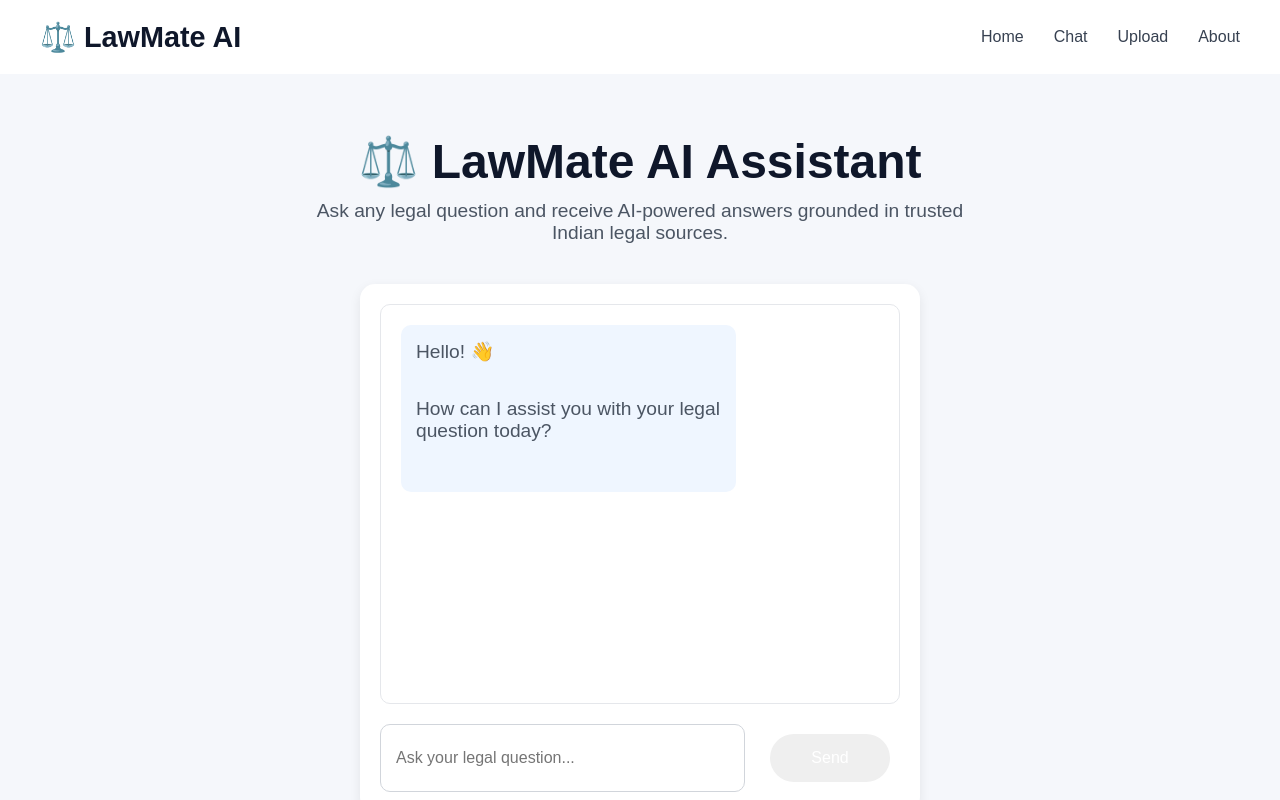
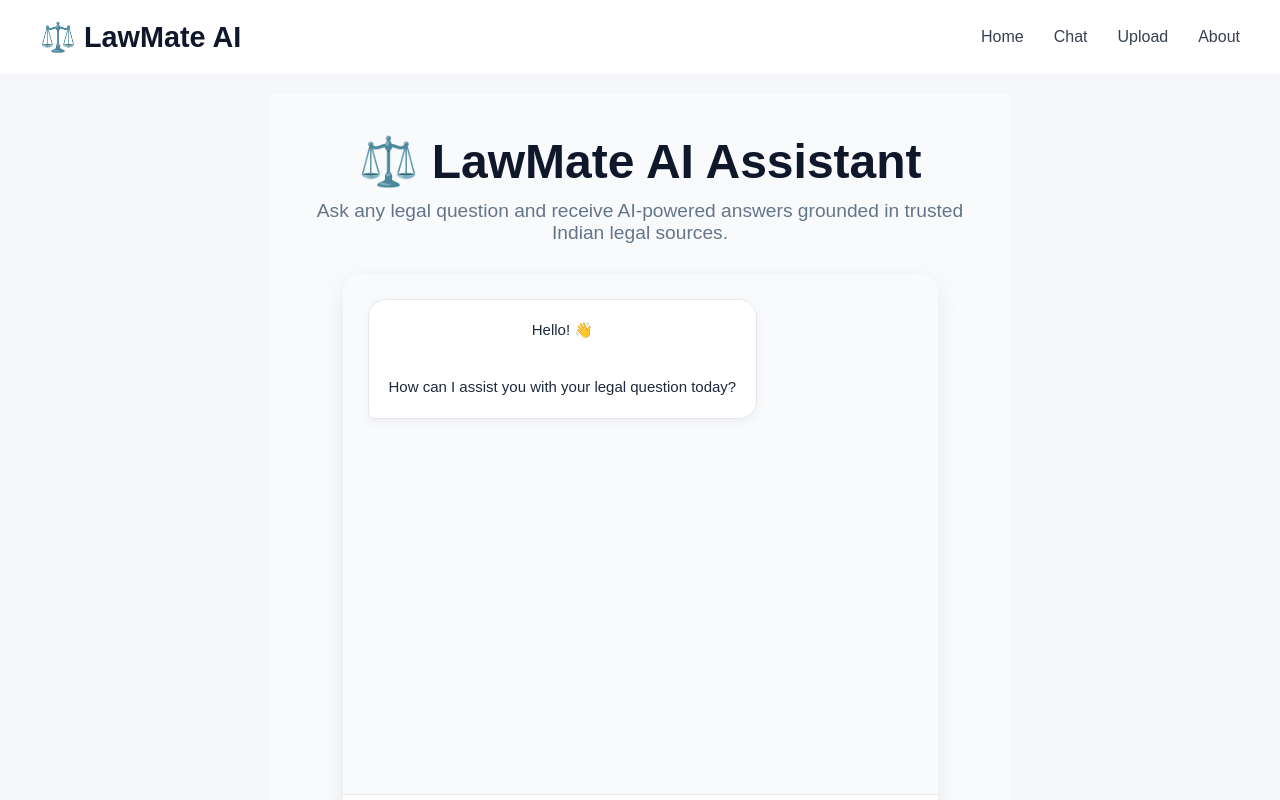
Before and after one commit to karamchandsuresh/LawMate-AI, a React app in the folder frontend/: page /chat in a window 1280 px wide. Shown: the top 800 px of the page. Built offline with nearby package versions, Linux system fonts and the light colour scheme; the HTML template or start-up script is replaced by a standard one.

Commit message:
Improve LawMate AI chat interface and user experience

```diff
--- a/frontend/src/App.css
+++ b/frontend/src/App.css
@@ -177,70 +177,207 @@ button:hover {
 .chat-page {
   text-align: center;
   padding: 40px 20px;
+  background: #F8FAFC;
+  min-height: 100vh;
 }
 
-.chat-container {
-  width: 80%;
-  max-width: 900px;
-  margin: 40px auto;
-
-  background: white;
-
-  border-radius: 15px;
-
-  box-shadow: 0 4px 12px rgba(0,0,0,0.08);
-
-  padding: 20px;
+.chat-page h1 {
+  color: #0F172A;
+  margin-bottom: 10px;
 }
 
+.chat-page p {
+  color: #64748B;
+  margin-bottom: 30px;
+}
+
+/* ===========================
+   Chat Container
+=========================== */
+
+.chat-container {
+  width: 85%;
+  max-width: 900px;
+  margin: auto;
+
+  background: #FFFFFF;
+
+  border-radius: 18px;
+
+  overflow: hidden;
+
+  box-shadow: 0 8px 25px rgba(0,0,0,0.08);
+}
+
+/* ===========================
+   Messages
+=========================== */
+
 .chat-messages {
-  height: 400px;
+  height: 520px;
+
+  overflow-y: auto;
+
+  padding: 25px;
+
+  background: #F8FAFC;
+
+  display: flex;
+
+  flex-direction: column;
+
+  gap: 20px;
+}
+
+/* ===========================
+   Shared Bubble
+=========================== */
+
+.message {
+  max-width: 75%;
+
+  padding: 16px 20px;
+
+  border-radius: 18px;
+
+  line-height: 1.7;
+
+  word-break: break-word;
+
+  box-shadow: 0 3px 10px rgba(0,0,0,0.05);
+}
+
+/* ===========================
+   AI Bubble
+=========================== */
+
+.message.ai {
+  align-self: flex-start;
+
+  background: #FFFFFF;
+
+  color: #1E293B;
 
   border: 1px solid #E5E7EB;
 
-  border-radius: 10px;
-
-  padding: 20px;
-
-  overflow-y: auto;
-
-  text-align: left;
-
-  margin-bottom: 20px;
+  border-radius: 18px 18px 18px 6px;
 }
 
-.message {
-  background: #EFF6FF;
+/* ===========================
+   User Bubble
+=========================== */
 
-  padding: 15px;
+.message.user {
+  align-self: flex-end;
 
-  border-radius: 10px;
+  background: #F1F5F9;
 
-  max-width: 70%;
+  color: #0F172A;
+
+  border: 1px solid #CBD5E1;
+
+  border-radius: 18px 18px 6px 18px;
 }
+
+/* ===========================
+   AI Response Formatting
+=========================== */
+
+.ai-response {
+  white-space: pre-wrap;
+
+  font-size: 15px;
+
+  line-height: 1.9;
+
+  color: #1E293B;
+}
+
+.ai-response h1,
+.ai-response h2,
+.ai-response h3 {
+  margin-top: 18px;
+  margin-bottom: 10px;
+}
+
+.ai-response p {
+  margin-bottom: 14px;
+}
+
+.ai-response ul {
+  padding-left: 22px;
+  margin: 10px 0;
+}
+
+.ai-response li {
+  margin-bottom: 8px;
+}
+
+.ai-response strong {
+  color: #0F172A;
+}
+
+/* ===========================
+   Input
+=========================== */
 
 .chat-input {
   display: flex;
 
   gap: 15px;
+
+  padding: 20px;
+
+  background: white;
+
+  border-top: 1px solid #E5E7EB;
 }
 
 .chat-input input {
   flex: 1;
 
-  padding: 15px;
+  padding: 14px 18px;
 
-  border: 1px solid #D1D5DB;
+  border: 1px solid #CBD5E1;
 
-  border-radius: 10px;
+  border-radius: 12px;
 
   font-size: 16px;
+
+  outline: none;
+
+  transition: 0.3s;
+}
+
+.chat-input input:focus {
+  border-color: #2563EB;
+
+  box-shadow: 0 0 0 3px rgba(37,99,235,0.15);
 }
 
 .chat-input button {
   width: 120px;
+
+  border: none;
+
+  border-radius: 12px;
+
+  background: #2563EB;
+
+  color: white;
+
+  font-size: 16px;
+
+  font-weight: 600;
+
+  cursor: pointer;
+
+  transition: 0.3s;
 }
 
+.chat-input button:hover {
+  background: #1D4ED8;
+}
 
 /* ===========================
    Upload Page
--- a/frontend/src/pages/Chat.jsx
+++ b/frontend/src/pages/Chat.jsx
@@ -2,21 +2,60 @@ import { useState } from "react";
 
 function Chat() {
   const [message, setMessage] = useState("");
-  const [reply, setReply] = useState("");
+  const [messages, setMessages] = useState([
+    {
+      sender: "ai",
+      text: "Hello! 👋\n\nHow can I assist you with your legal question today?",
+    },
+  ]);
 
   const sendMessage = async () => {
+    if (!message.trim()) return;
+
+    const userMessage = message;
+
+    // Show user's message immediately
+    setMessages((prev) => [
+      ...prev,
+      {
+        sender: "user",
+        text: userMessage,
+      },
+    ]);
+
+    // Clear input
+    setMessage("");
+
+    try {
       const response = await fetch("http://127.0.0.1:8000/chat", {
         method: "POST",
         headers: {
           "Content-Type": "application/json",
         },
         body: JSON.stringify({
-        message: message,
+          message: userMessage,
         }),
       });
 
       const data = await response.json();
-    setReply(data.reply);
+
+      // Show AI response
+      setMessages((prev) => [
+        ...prev,
+        {
+          sender: "ai",
+          text: data.reply,
+        },
+      ]);
+    } catch (error) {
+      setMessages((prev) => [
+        ...prev,
+        {
+          sender: "ai",
+          text: "❌ Sorry, something went wrong. Please try again.",
+        },
+      ]);
+    }
   };
 
   return (
@@ -30,16 +69,16 @@ function Chat() {
 
       <div className="chat-container">
         <div className="chat-messages">
-          <div className="message ai">
-            <p>Hello! 👋</p>
-            <p>How can I assist you with your legal question today?</p>
+          {messages.map((msg, index) => (
+            <div
+              key={index}
+              className={`message ${msg.sender}`}
+            >
+              <div className="ai-response">
+                {msg.text}
               </div>
-
-          {reply && (
-            <div className="message ai">
-              <p>{reply}</p>
             </div>
-          )}
+          ))}
         </div>
 
         <div className="chat-input">
```
Also changed, not shown: 1 other file (tests, documents, lock files or other folders). Lines whose indentation alone changed are shown as unchanged.
